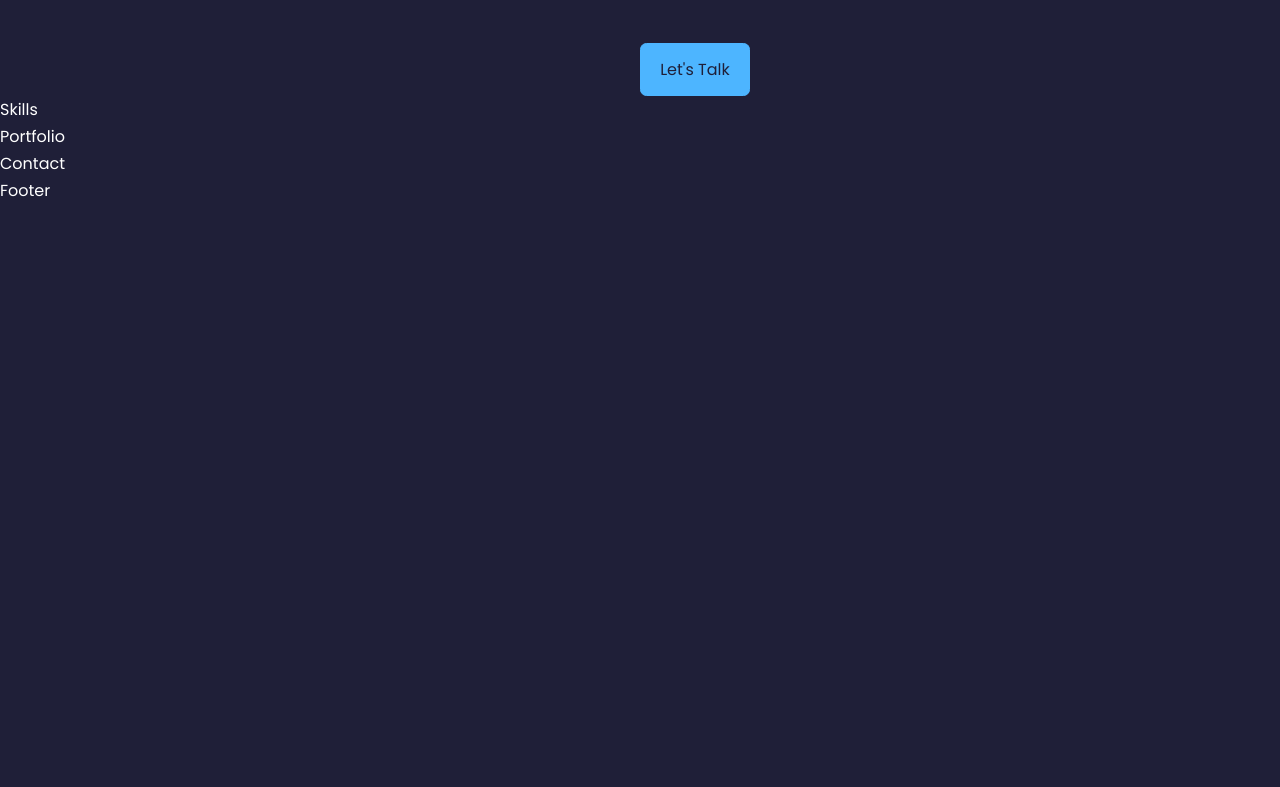
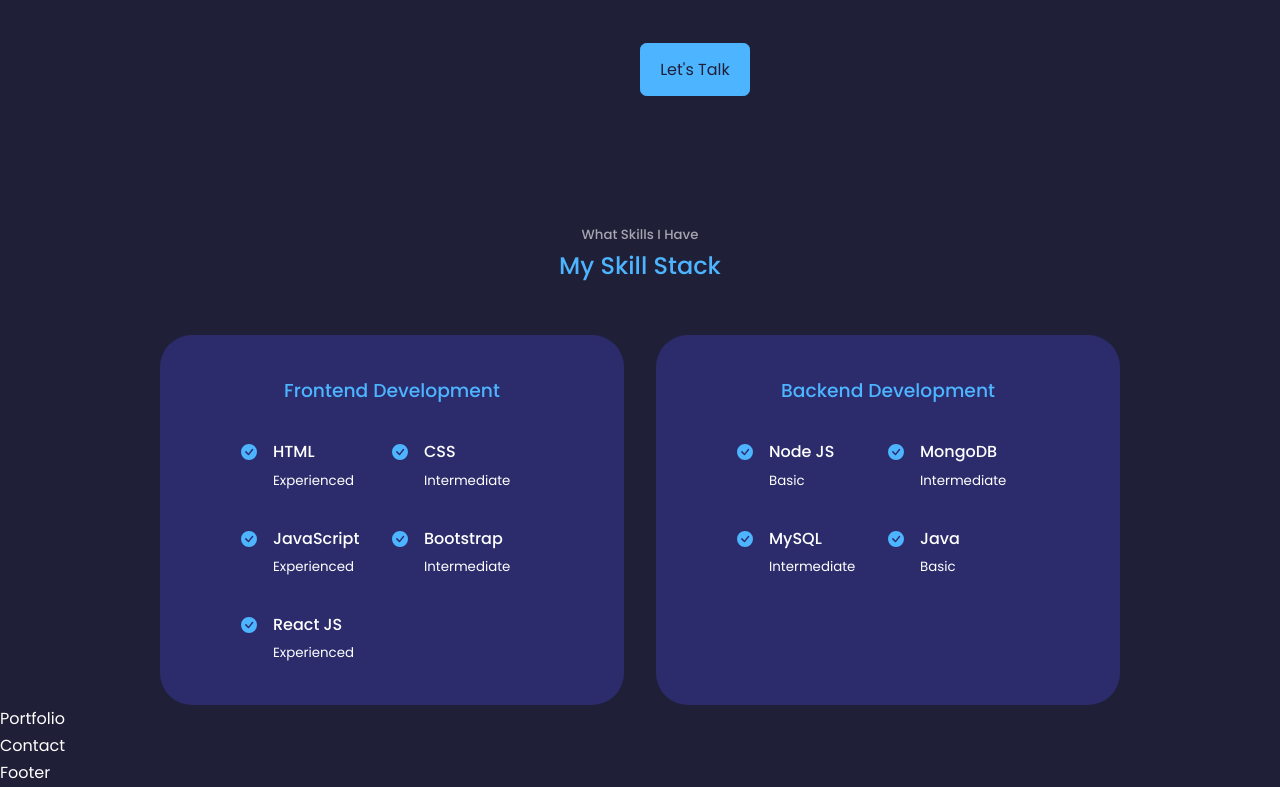
Before and after one commit to mohit162001/my-portfolio, a React (Create React App) app: page / in a window 1280 px wide. Shown: the part 1399-2186 px from the top of the page. Before the commit the page ends 1604 px from the top, so only its background shows below. Built offline with nearby package versions, Linux system fonts and the light colour scheme.

Commit message:
Skill component added

```diff
--- a/src/component/skills/Skills.jsx
+++ b/src/component/skills/Skills.jsx
@@ -1,9 +1,90 @@
-import React from 'react'
-import './skills.css'
+import React from "react";
+import "./skills.css";
+import { BsFillCheckCircleFill } from "react-icons/bs";
 const Skills = () => {
   return (
-    <div>Skills</div>
-  )
-}
+    <section id="skills">
+      <h5>What Skills I Have</h5>
+      <h2>My Skill Stack</h2>
 
-export default Skills
+      <div className="container skills__container">
+        <div className="skills__frontend">
+          <h3>Frontend Development</h3>
+          <div className="skills__content">
+            <article className="skill__details">
+              <BsFillCheckCircleFill className="skill__details-icon" />
+              <div>
+                <h4>HTML</h4>
+                <small>Experienced</small>
+              </div>
+            </article>
+            <article className="skill__details">
+              <BsFillCheckCircleFill className="skill__details-icon" />
+              <div>
+                <h4>CSS</h4>
+                <small>Intermediate</small>
+              </div>
+            </article>
+            <article className="skill__details">
+              <BsFillCheckCircleFill className="skill__details-icon" />
+              <div>
+                <h4>JavaScript</h4>
+                <small>Experienced</small>
+              </div>
+            </article>
+            <article className="skill__details">
+              <BsFillCheckCircleFill className="skill__details-icon" />
+              <div>
+                <h4>Bootstrap</h4>
+                <small>Intermediate</small>
+              </div>
+            </article>
+            <article className="skill__details">
+              <BsFillCheckCircleFill className="skill__details-icon" />
+              <div>
+                <h4>React JS</h4>
+                <small>Experienced</small>
+              </div>
+            </article>
+          </div>
+        </div>
+
+        <div className="skills__backend">
+          <h3>Backend Development</h3>
+          <div className="skills__content">
+            <article className="skill__details">
+              <BsFillCheckCircleFill className="skill__details-icon" />
+              <div>
+                <h4>Node JS</h4>
+                <small>Basic</small>
+              </div>
+            </article>
+            <article className="skill__details">
+              <BsFillCheckCircleFill className="skill__details-icon" />
+              <div>
+                <h4>MongoDB</h4>
+                <small>Intermediate</small>
+              </div>
+            </article>
+            <article className="skill__details">
+              <BsFillCheckCircleFill className="skill__details-icon" />
+              <div>
+                <h4>MySQL</h4>
+                <small>Intermediate</small>
+              </div>
+            </article>
+            <article className="skill__details">
+              <BsFillCheckCircleFill className="skill__details-icon" />
+              <div>
+                <h4>Java</h4>
+                <small>Basic</small>
+              </div>
+            </article>
+          </div>
+        </div>
+      </div>
+    </section>
+  );
+};
+
+export default Skills;
--- a/src/component/skills/skills.css
+++ b/src/component/skills/skills.css
@@ -0,0 +1,68 @@
+.skills__container{
+    display: grid;
+    grid-template-columns: 1fr 1fr;
+    gap: 2rem;
+}
+
+.skills__container > div{
+    background: var(--color-bg-variant);
+    padding: 2.4rem 5rem;
+    border-radius: 2rem;
+    border: 1px solid transparent;
+    transition: var(--transition);
+}
+
+.skills__container > div:hover{
+    background: transparent;
+    border-color: var(--color-primary-variant);
+    cursor: default;
+}
+
+.skills__container >div h3{
+    text-align: center;
+    margin-bottom: 2rem;
+    color: var(--color-primary);
+}
+
+.skills__content{
+    display: grid;
+    grid-template-columns: 1fr 1fr;
+    row-gap: 2rem;
+}
+
+.skill__details{
+    display: flex;
+    gap:1rem ;
+}
+
+.skill__details-icon{
+    margin-top: 6px;
+    color: var(--color-primary);
+}
+
+/* Responsive */
+@media screen and (max-width:1024px){
+    .skills__container{
+        grid-template-columns: 1fr;
+    }
+
+    .skills__container>div{
+        width: 80%;
+        padding: 2rem;
+        margin: 0 auto;
+    }
+
+    .skills__content{
+        padding: 1rem;
+    }
+}
+
+@media screen and (max-width:600px){
+    .skills__container{
+        gap: 1rem;
+    }
+    .skills__container>div{
+        width: 100%;
+        padding:2rem 1rem;
+    }
+}
```
